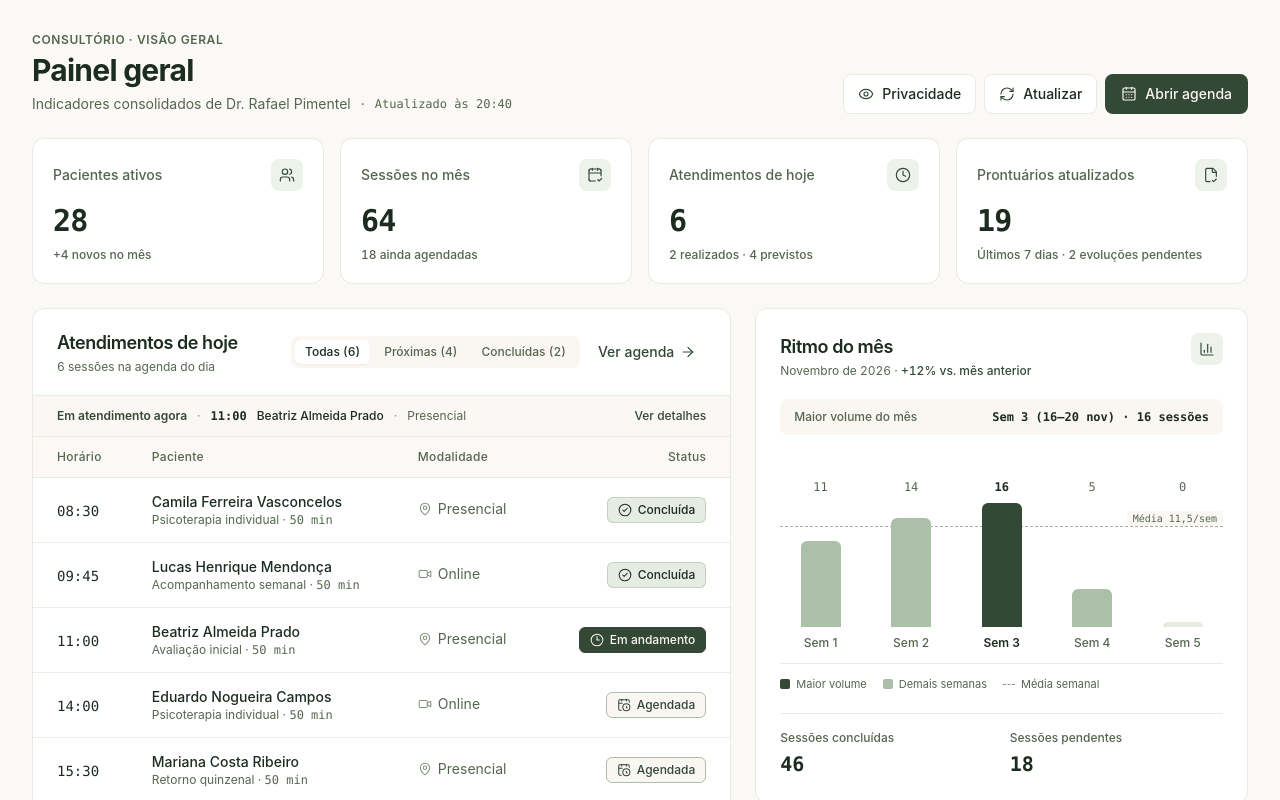
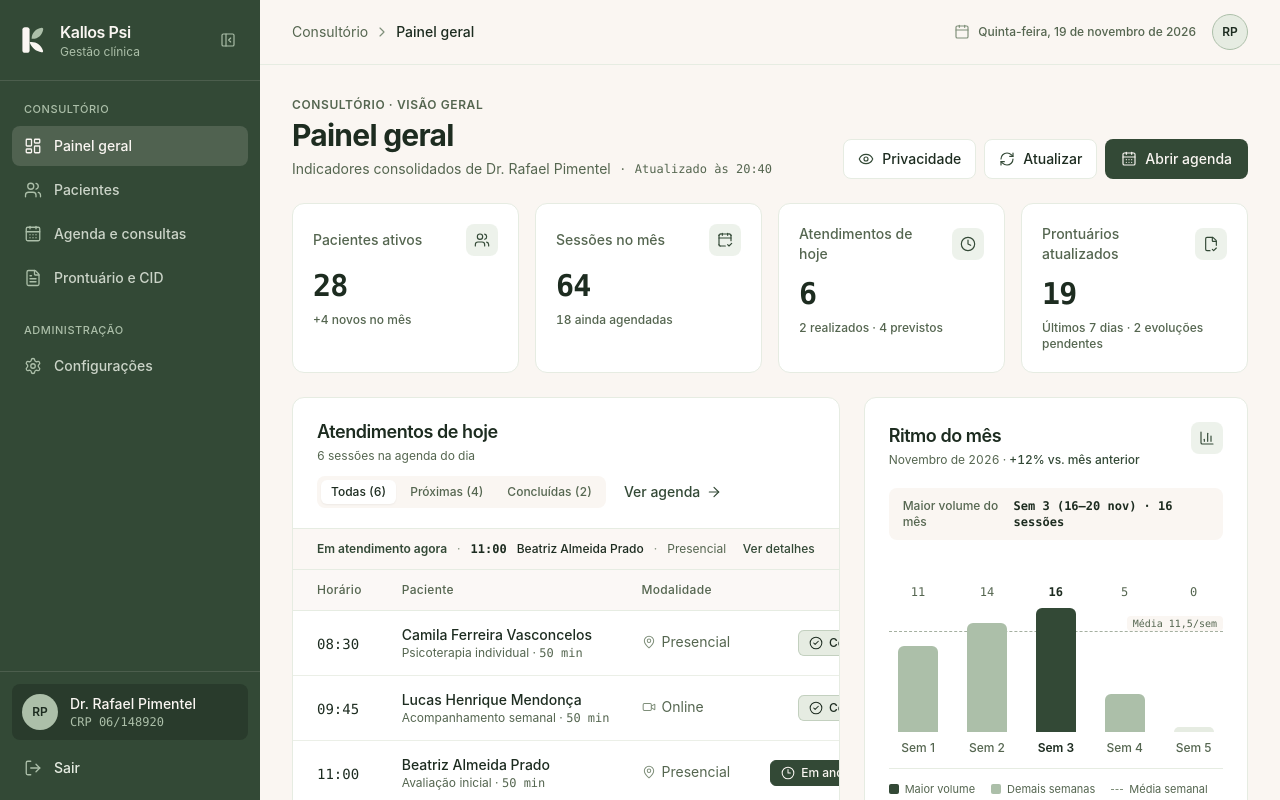
Before and after one commit to Richdssz/Kallos-frontend, a Next.js app: page /painel in a window 1280 px wide. Shown: the top 800 px of the page. Built offline with nearby package versions, Linux system fonts and the light colour scheme.

Commit message:
feat(layout): adicionar AppShell global com Sidebar e TopBar dinamicas

```diff
--- a/src/app/layout.tsx
+++ b/src/app/layout.tsx
@@ -3,6 +3,7 @@ import type { Metadata } from "next";
 import { Geist, Geist_Mono } from "next/font/google";
 import "./globals.css";
 import Providers from "./providers";
+import { AppShell } from "@/components/AppShell";
 
 const geistSans = Geist({
   variable: "--font-geist-sans",
@@ -30,7 +31,9 @@ export default function RootLayout({
       className={`${geistSans.variable} ${geistMono.variable} h-full antialiased`}
     >
       <body className="min-h-full flex flex-col">
-        <Providers>{children}</Providers>
+        <Providers>
+          <AppShell>{children}</AppShell>
+        </Providers>
       </body>
     </html>
   );
--- /dev/null
+++ b/src/components/AppShell.tsx
@@ -0,0 +1,65 @@
+"use client";
+
+import { usePathname, useRouter } from "next/navigation";
+import { useQueryClient } from "@tanstack/react-query";
+import { Sidebar } from "@/components/Sidebar";
+import { TopBar } from "@/components/TopBar";
+import { useAuthStore as usePainelAuthStore } from "@/store/painel/authStore";
+import { useAuthStore as useSessionAuthStore } from "@/store/auth/authStore";
+import { useUIStore } from "@/store/painel/uiStore";
+import type { RotaNavegacao } from "@/types/painel/painel";
+
+const ROTAS_PUBLICAS = ["/login", "/criar-conta", "/redefinir-senha"];
+
+function obterRotaAtiva(pathname: string): RotaNavegacao {
+  if (pathname.startsWith("/pacientes")) return "/pacientes";
+  if (pathname.startsWith("/agenda")) return "/agenda";
+  if (pathname.startsWith("/prontuario")) return "/prontuario";
+  if (pathname.startsWith("/configuracoes")) return "/configuracoes";
+  return "/painel";
+}
+
+export function AppShell({ children }: { children: React.ReactNode }) {
+  const pathname = usePathname() || "/painel";
+  const router = useRouter();
+  const queryClient = useQueryClient();
+
+  const encerrarSessaoPainel = usePainelAuthStore((s) => s.encerrarSessao);
+  const logoutSessao = useSessionAuthStore((s) => s.logout);
+  const limparNotificacao = useUIStore((s) => s.limparNotificacao);
+
+  if (ROTAS_PUBLICAS.some((rota) => pathname.startsWith(rota))) {
+    return <>{children}</>;
+  }
+
+  const rotaAtiva = obterRotaAtiva(pathname);
+
+  const lidarNavegar = (rota: RotaNavegacao) => {
+    if (rota !== pathname) {
+      router.push(rota);
+    }
+  };
+
+  const lidarSair = () => {
+    limparNotificacao();
+    queryClient.clear();
+    encerrarSessaoPainel();
+    logoutSessao();
+    document.cookie = "kallos-auth=; Path=/; Max-Age=0; SameSite=Lax";
+    router.replace("/login");
+  };
+
+  return (
+    <div className="flex min-h-screen bg-[#FAF6F2] text-[#1D2C20]">
+      <Sidebar
+        rotaAtiva={rotaAtiva}
+        onNavegar={lidarNavegar}
+        onSair={lidarSair}
+      />
+      <div className="flex min-w-0 flex-1 flex-col">
+        <TopBar />
+        <div className="flex-1">{children}</div>
+      </div>
+    </div>
+  );
+}
--- a/src/components/TopBar.tsx
+++ b/src/components/TopBar.tsx
@@ -1,6 +1,25 @@
+"use client";
+
+import { usePathname } from 'next/navigation';
 import { Calendar, ChevronRight, Menu } from 'lucide-react';
-import { useAuthStore } from '@/features/painel/stores/authStore';
-import { useUIStore } from '@/features/painel/stores/uiStore';
+import { useAuthStore } from '@/store/painel/authStore';
+import { useUIStore } from '@/store/painel/uiStore';
+
+function obterTituloRota(pathname: string): { secao: string; titulo: string } {
+  if (pathname.startsWith('/pacientes')) {
+    return { secao: 'Consultório', titulo: 'Pacientes' };
+  }
+  if (pathname.startsWith('/agenda')) {
+    return { secao: 'Consultório', titulo: 'Agenda e consultas' };
+  }
+  if (pathname.startsWith('/prontuario')) {
+    return { secao: 'Consultório', titulo: 'Prontuário e CID' };
+  }
+  if (pathname.startsWith('/configuracoes')) {
+    return { secao: 'Administração', titulo: 'Configurações' };
+  }
+  return { secao: 'Consultório', titulo: 'Painel geral' };
+}
 
 function formatarDataAtual(): string {
   const agora = new Date();
@@ -24,11 +43,13 @@ function obterIniciais(nome: string): string {
 }
 
 export function TopBar() {
+  const pathname = usePathname() || '/painel';
   const usuario = useAuthStore((s) => s.usuario);
   const setMenuMobileAberto = useUIStore((s) => s.setMenuMobileAberto);
 
   const dataAtual = formatarDataAtual();
   const iniciais = usuario ? obterIniciais(usuario.nome) : 'RP';
+  const { secao, titulo } = obterTituloRota(pathname);
 
   return (
     <header className="sticky top-0 z-30 border-b border-[#E6ECE2] bg-[#FAF6F2]/95 backdrop-blur-xs">
@@ -44,14 +65,14 @@ export function TopBar() {
           </button>
 
           <nav aria-label="Trilha de navegação" className="flex min-w-0 items-center gap-1.5 text-sm">
-            <span className="hidden text-[#556650] sm:inline">Consultório</span>
+            <span className="hidden text-[#556650] sm:inline">{secao}</span>
             <ChevronRight
               className="hidden h-4 w-4 shrink-0 text-[#7F8F7A] sm:inline"
               strokeWidth={1.75}
               aria-hidden="true"
             />
             <span className="truncate font-medium text-[#1D2C20]">
-              Painel geral
+              {titulo}
             </span>
           </nav>
         </div>
```
Also changed, not shown: src/components/Sidebar.tsx (+6 -4 lines).
